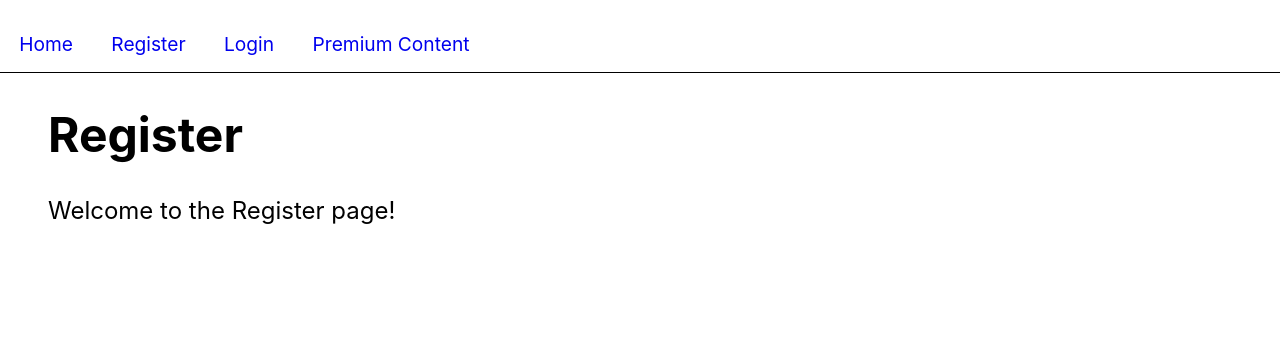
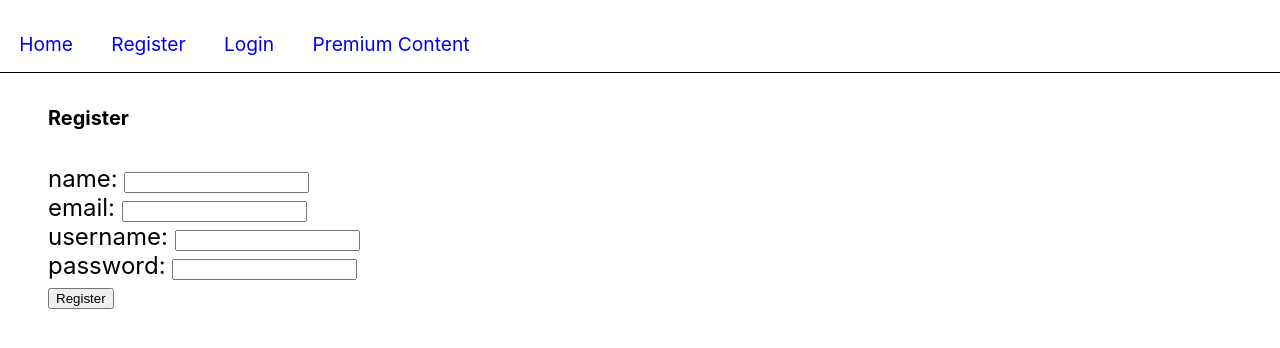
Before and after one commit to nkolonzilucky/authapp, a React (Create React App) app in the folder frontend/: page /register in a window 1280 px wide. Shown: the top 348 px of the page. Built offline with nearby package versions, Linux system fonts and the light colour scheme.

Commit message:
Update Register.js

```diff
--- a/frontend/src/Register.js
+++ b/frontend/src/Register.js
@@ -1,10 +1,31 @@
-import React from "react";
+import React, { useState } from "react";
+
 
 function Register() {
+    const [name, setName] = useState('');
+    const [username, setUsername] = useState('');
+    const [email, setEmail] = useState('');
+    const [password, setPassword] = useState('');
+    const [message, setMessage] = useState(null);
+
+    const submitHandler = (event) => {
+        event.preventDefault();
+        if (username.trim() === '' || email.trim() === '' || name.trim() === '' || password.trim() === '') {
+            setMessage('All fields are required!')
+        }
+    }
+
     return (
         <div>
-            <h1>Register</h1>
-            <p>Welcome to the Register page!</p>
+            <form onSubmit={submitHandler}>
+                <h5>Register</h5>
+                name: <input type="text" value={name} onChange={event => setName(event.target.value)} /> <br/>
+                email: <input type="text" value={email} onChange={event => setEmail(event.target.value)} /> <br/>
+                username: <input type="text" value={username} onChange={event => setUsername(event.target.value)} /> <br/>
+                password: <input type="password" value={password} onChange={event => setPassword(event.target.value)} /> <br/>
+                <input type="submit" value="Register" />
+            </form>
+            {message && <p className="message">{message}</p>}
         </div>
     )
 };
```
